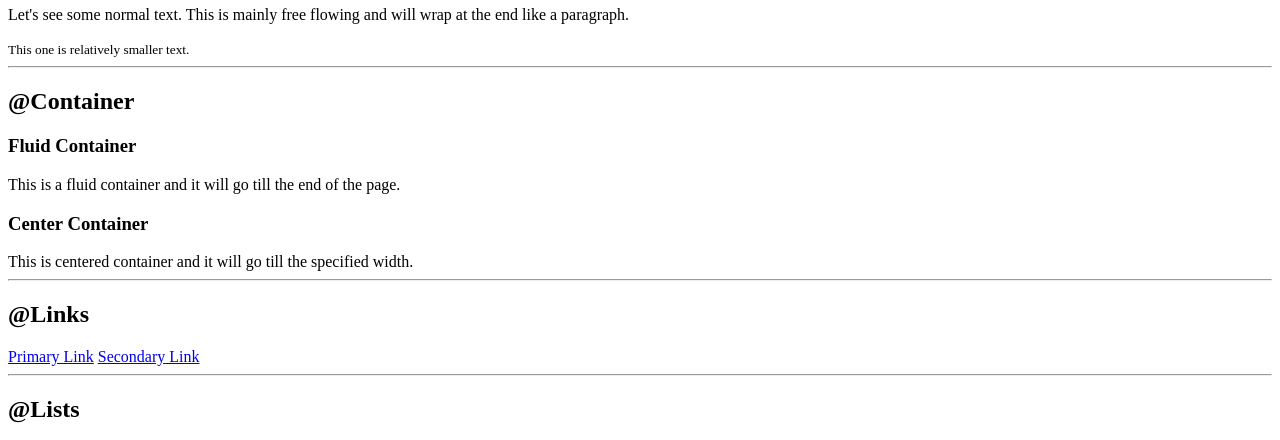
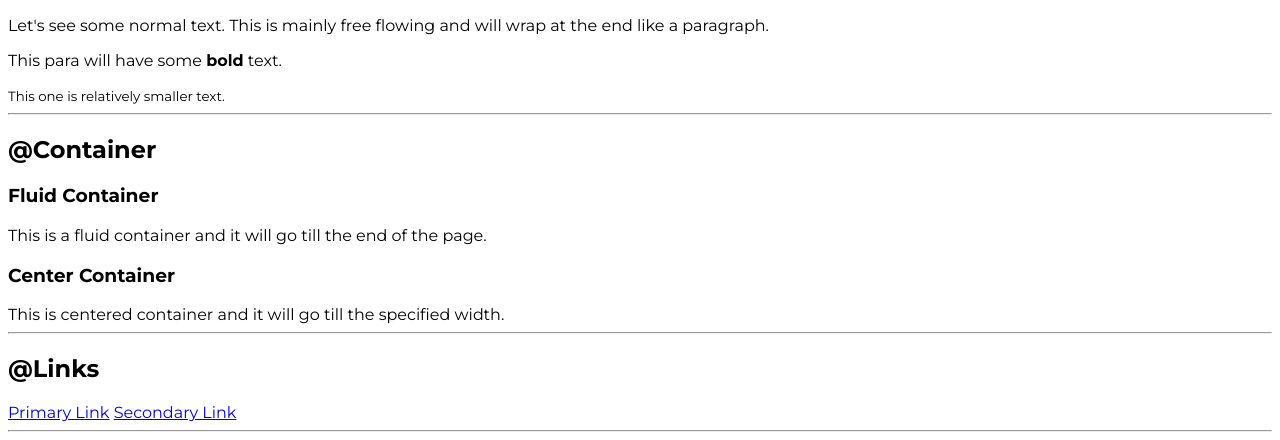
Before and after one commit to Hmrinal/Component-Library, a plain HTML site: page index.html in a window 1280 px wide. Shown: the part 321-761 px from the top of the page. Drawn offline with Linux system fonts and the light colour scheme.

Commit message:
style: font added

```diff
--- a/index.html
+++ b/index.html
@@ -5,6 +5,7 @@
     <meta charset="UTF-8">
     <meta name="viewport" content="width=device-width, initial-scale=1.0">
     <title>Component Library</title>
+    <link rel="stylesheet" href="styles.css">
 </head>
 
 <body>
@@ -22,6 +23,7 @@
     <h1>This is the Big Boss of the show, i.e, the biggest heading.</h1>
     <h2>Junior Big B, aka the second biggest heading.</h2>
     <p>Let's see some normal text. This is mainly free flowing and will wrap at the end like a paragraph.</p>
+    <p>This para will have some <strong>bold</strong> text.</p>
     <small>This one is relatively smaller text.</small>
 
     <hr>
```
